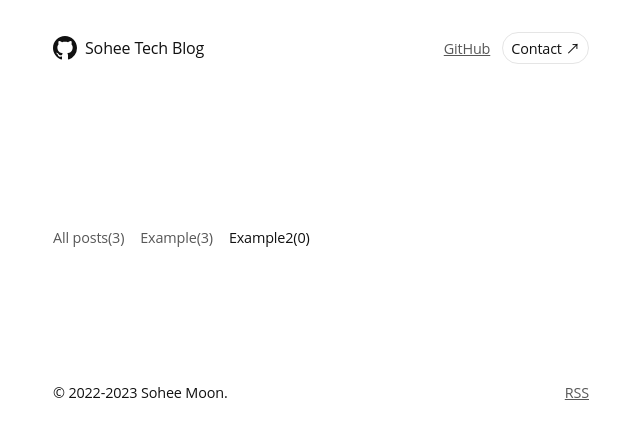
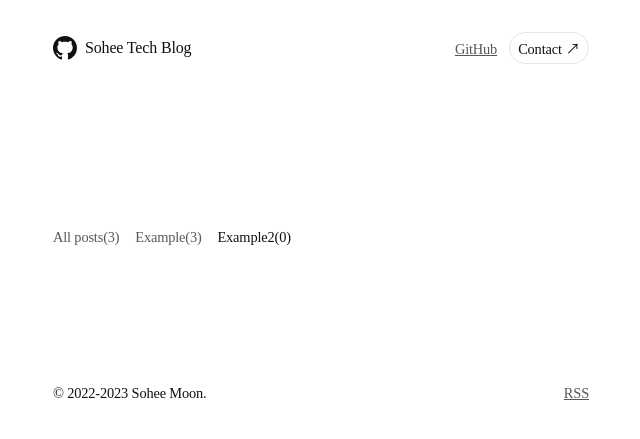
Before and after one commit to soheetech/soheetech.github.io, a Jekyll site: the page built from category/example2.md, in a window 1280 px wide. Shown: the top 439 px of the page, without its empty margins (319-959 px from the left). Built offline with Jekyll 4.4.1, drawn with Linux system fonts in a browser that asks for light colours; some web fonts are replaced.

Commit message:
Update no-style-please.scss

```diff
--- a/_sass/no-style-please.scss
+++ b/_sass/no-style-please.scss
@@ -64,7 +64,7 @@ html, body { background: white; }
 html { height: 100%; }
 
 body {
-  font-family: 'Open Sans', 'Noto Sans KR', sans-serif;
+  font-family: 'Belgrano', 'Hahmlet', serif;
   color: var(--color-black);
   font-size: 16px;
   line-height: 1.5;
```
